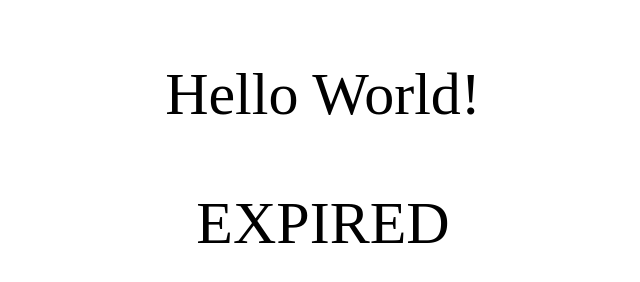
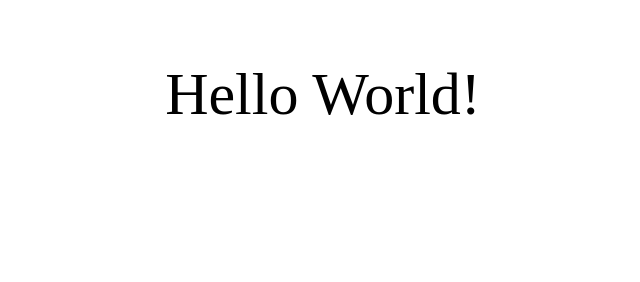
Before and after one commit to kaihoku0114/kaihoku0114.github.io, a plain HTML site: page index.html in a window 1280 px wide. Shown: the whole page, without its empty margins (317-957 px from the left). Drawn offline with Linux system fonts and the light colour scheme.

Commit message:
countdown_removed

```diff
--- a/index.html
+++ b/index.html
@@ -14,38 +14,6 @@
 
 
 		<p>Hello World!</p>
-		<p id="demo"></p>
-
-		<script>
-		// Set the date we're counting down to
-		var countDownDate = new Date("Jan 14, 2018 00:00:00").getTime();
-
-		// Update the count down every 1 second
-		var x = setInterval(function() {
-
-			// Get todays date and time
-			var now = new Date().getTime();
-
-			// Find the distance between now an the count down date
-			var distance = countDownDate - now;
-
-			// Time calculations for days, hours, minutes and seconds
-			var days = Math.floor(distance / (1000 * 60 * 60 * 24));
-			var hours = Math.floor((distance % (1000 * 60 * 60 * 24)) / (1000 * 60 * 60));
-			var minutes = Math.floor((distance % (1000 * 60 * 60)) / (1000 * 60));
-			var seconds = Math.floor((distance % (1000 * 60)) / 1000);
-
-			// Output the result in an element with id="demo"
-			document.getElementById("demo").innerHTML = days + "d " + hours + "h "
-			+ minutes + "m " + seconds + "s ";
-
-			// If the count down is over, write some text
-			if (distance < 0) {
-				clearInterval(x);
-				document.getElementById("demo").innerHTML = "EXPIRED";
-			}
-		}, 1000);
-		</script>
 
 	</body>
 </html>
```
